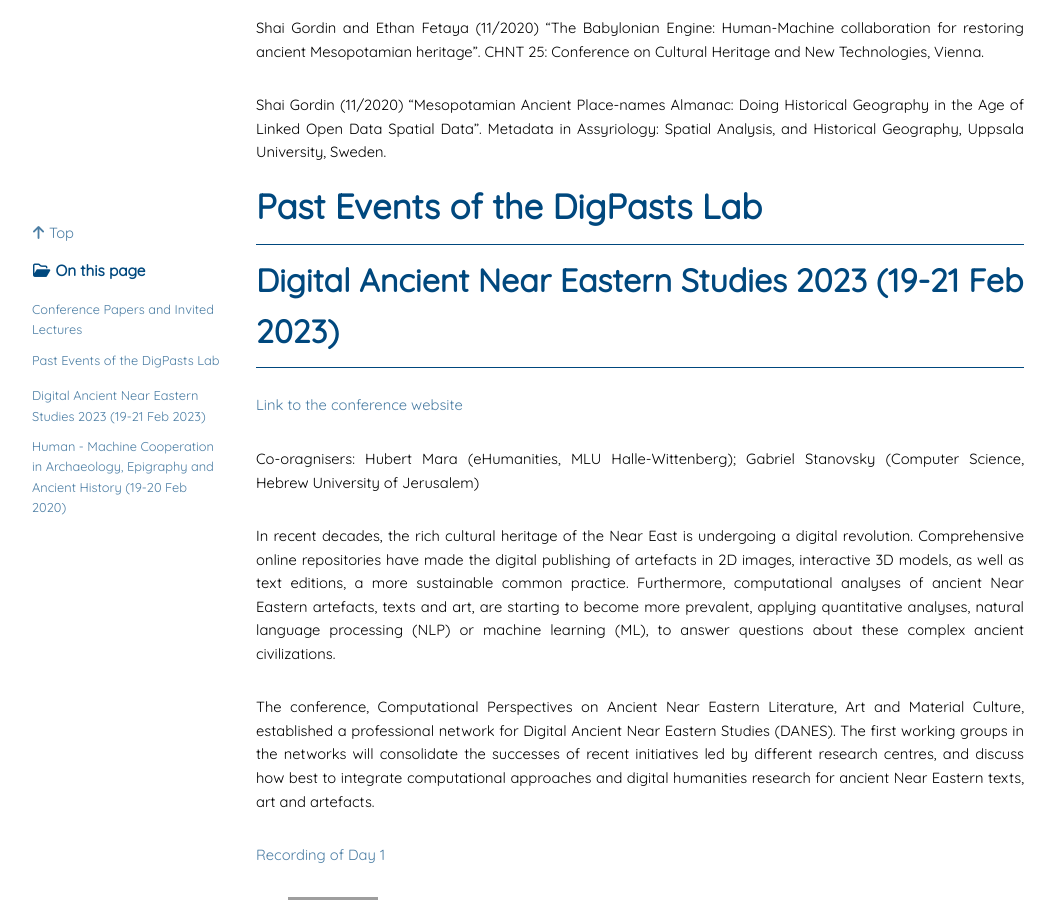
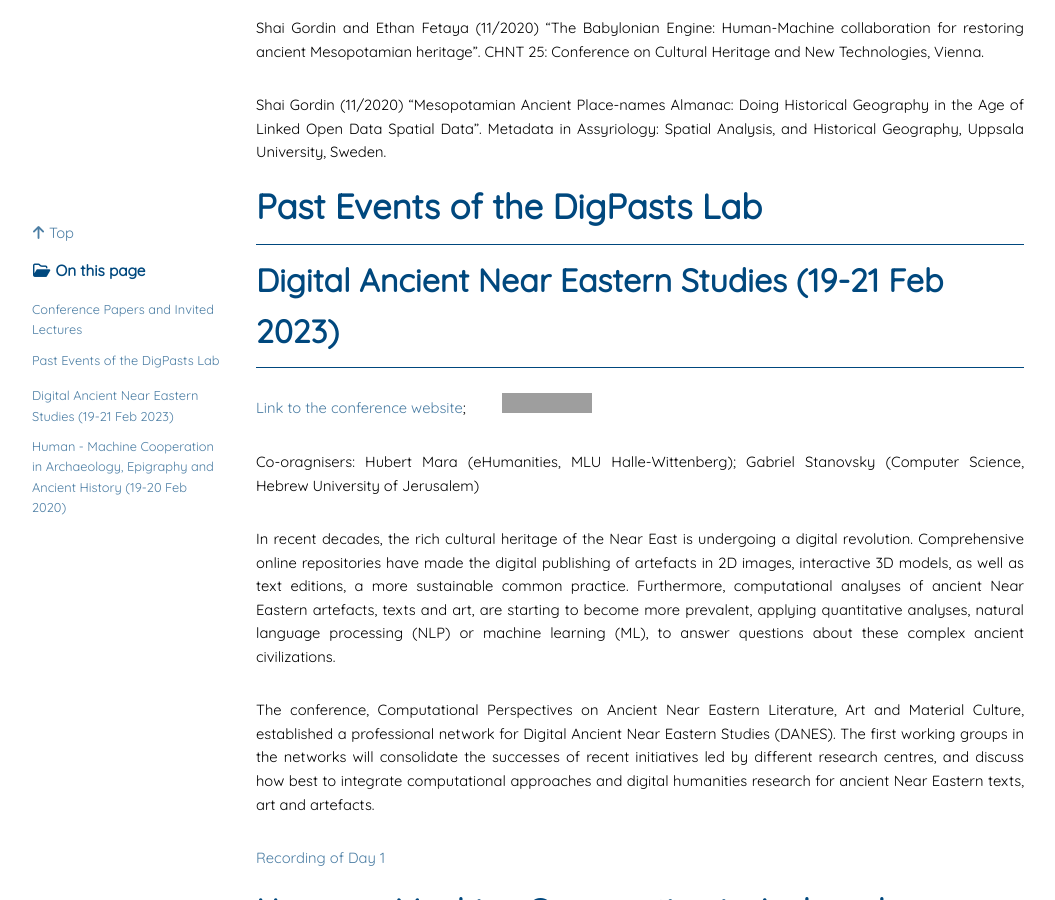
Before and after one commit to DigitalPasts/DigitalPasts.github.io, a Jekyll site: the page built from docs/events.md, in a window 1280 px wide and 900 px high, scrolled down 814 px. Shown: the whole window, without its empty margins (0-1055 px from the left). Built offline with Jekyll 4.4.1, drawn with Linux system fonts in a browser that asks for light colours; nearby versions of some CDN libraries; grey boxes are pictures that could not be loaded.

Commit message:
Update events.md

```diff
--- a/docs/events.md
+++ b/docs/events.md
@@ -23,9 +23,9 @@ Shai Gordin (11/2020) “Mesopotamian Ancient Place-names Almanac: Doing Histori
 
 ## Past Events of the DigPasts Lab
 
-### Digital Ancient Near Eastern Studies 2023 (19-21 Feb 2023)
+### Digital Ancient Near Eastern Studies (19-21 Feb 2023)
 
-<a href="https://digitalpasts.github.io/DANES/" target="_blank">Link to the conference website</a>
+<a href="https://digitalpasts.github.io/DANES/" target="_blank">Link to the conference website</a>; <a href="https://doi.org/10.5281/zenodo.7682926" target="_blank"><img src="https://zenodo.org/badge/DOI/10.5281/zenodo.7682926.svg" alt="DOI"></a>
 
 Co-oragnisers: Hubert Mara (eHumanities, MLU Halle-Wittenberg); Gabriel Stanovsky (Computer Science, Hebrew University of Jerusalem)
 
@@ -34,8 +34,6 @@ In recent decades, the rich cultural heritage of the Near East is undergoing a d
 The conference, Computational Perspectives on Ancient Near Eastern Literature, Art and Material Culture, established a professional network for Digital Ancient Near Eastern Studies (DANES). The first working groups in the networks will consolidate the successes of recent initiatives led by different research centres, and discuss how best to integrate computational approaches and digital humanities research for ancient Near Eastern texts, art and artefacts.
 
 <a href="https://youtube.com/playlist?list=PLNiWLB_wsOg7tjQs-NMroOCywL4w4la7k" target="_blank">Recording of Day 1</a>
-
-<a href="https://doi.org/10.5281/zenodo.7682926" target="_blank"><img src="https://zenodo.org/badge/DOI/10.5281/zenodo.7682926.svg" alt="DOI"></a>
 
 ### Human - Machine Cooperation in Archaeology, Epigraphy and Ancient History (19-20 Feb 2020)
 
```
